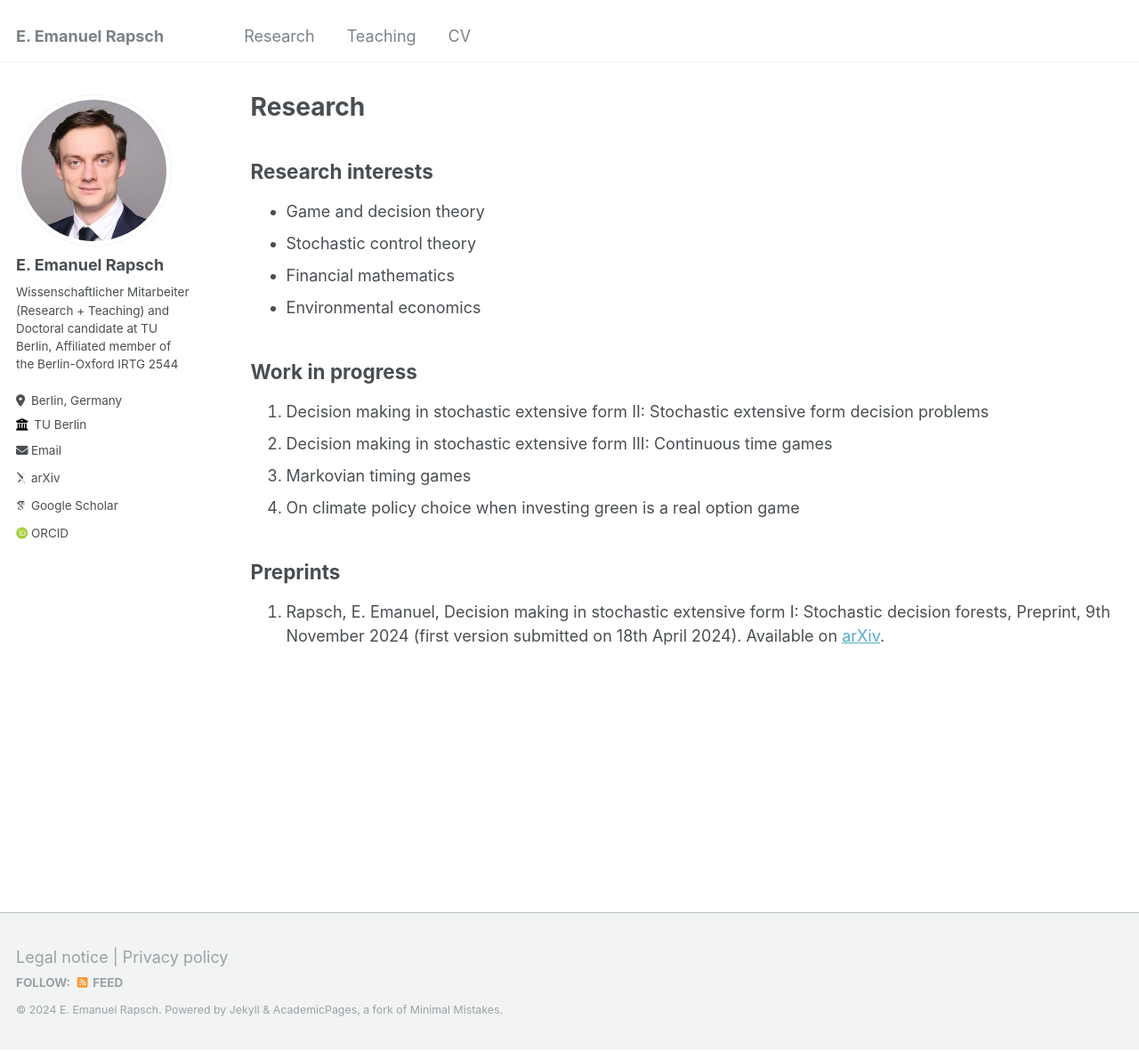
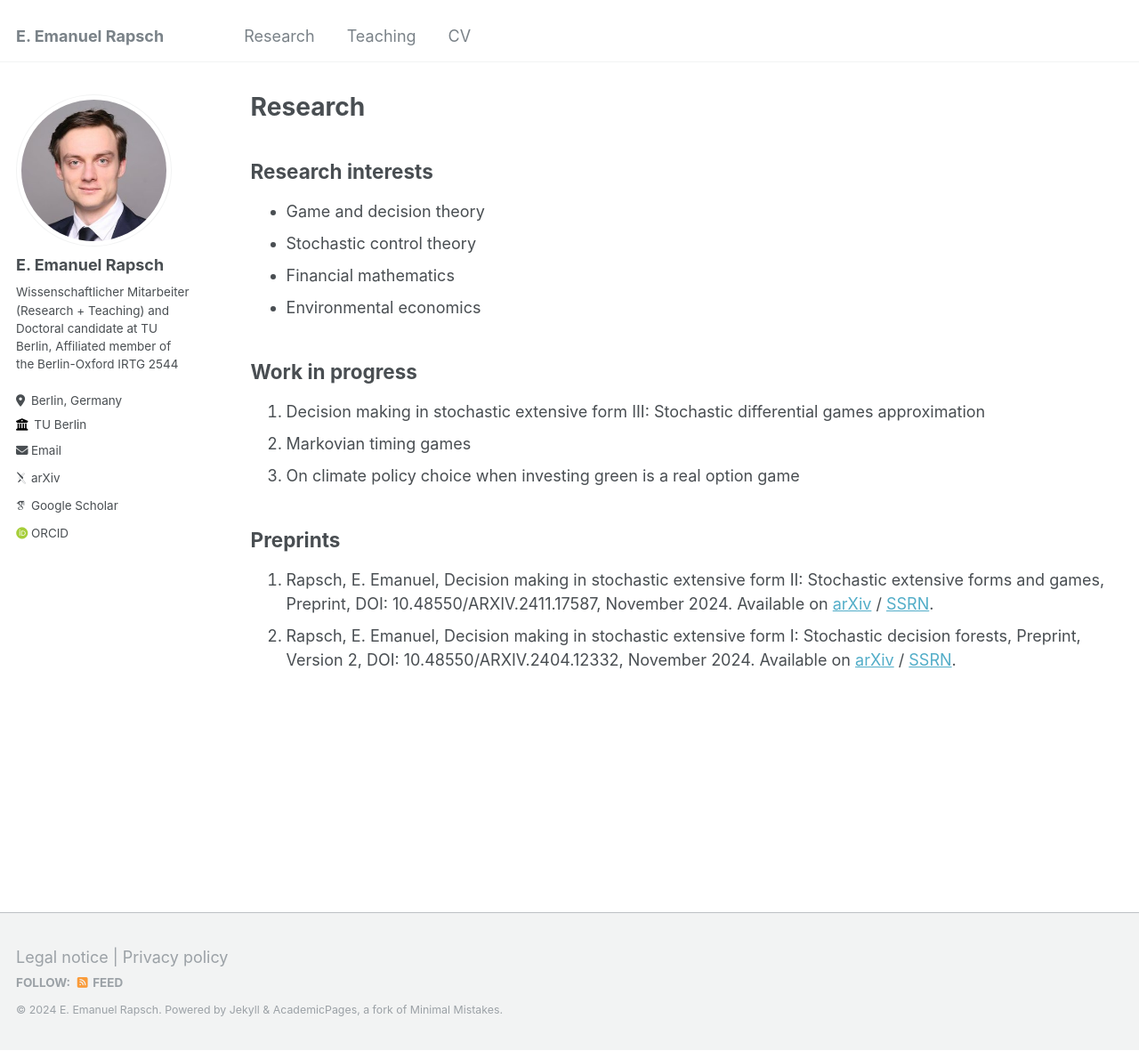
Before and after one commit to erapsch/erapsch.github.io, a Jekyll site: the page built from _pages/research.md, in a window 1280 px wide and 1181 px high. Shown: the whole window at 89% size. Built offline with Jekyll 4.4.1, drawn with Linux system fonts in a browser that asks for light colours; some web fonts are replaced.

Commit message:
Added DSEF2, updated links to arXiv / SSRN, added DOI identifiers

```diff
--- a/_pages/research.md
+++ b/_pages/research.md
@@ -14,12 +14,11 @@ author_profile: true
 
 ## Work in progress
 
-1. Decision making in stochastic extensive form II: Stochastic extensive form decision problems
-2. Decision making in stochastic extensive form III: Continuous time games
-3. Markovian timing games
-4. On climate policy choice when investing green is a real option game
+1. Decision making in stochastic extensive form III: Stochastic differential games approximation
+2. Markovian timing games
+3. On climate policy choice when investing green is a real option game
 
 ## Preprints
 
-1. Rapsch, E. Emanuel, Decision making in stochastic extensive form I: Stochastic decision forests, Preprint, 9th November 2024 (first version submitted on 18th April 2024). Available on <a href="https://arxiv.org/abs/2404.12332v2">arXiv</a>.
-<!-- and <a href="https://ssrn.com/abstract=4799573">SSRN</a>.-->
+1. Rapsch, E. Emanuel, Decision making in stochastic extensive form II: Stochastic extensive forms and games, Preprint, DOI: 10.48550/ARXIV.2411.17587, November 2024. Available on <a href="https://arxiv.org/abs/2411.17587">arXiv</a> / <a href="https://papers.ssrn.com/sol3/papers.cfm?abstract_id=5034909">SSRN</a>.
+2. Rapsch, E. Emanuel, Decision making in stochastic extensive form I: Stochastic decision forests, Preprint, Version 2, DOI: 10.48550/ARXIV.2404.12332, November 2024. Available on <a href="https://arxiv.org/abs/2404.12332v2">arXiv</a> / <a href="https://papers.ssrn.com/sol3/papers.cfm?abstract_id=4799573">SSRN</a>.
```
Also changed, not shown: _pages/about.md (+3 -2 lines).
